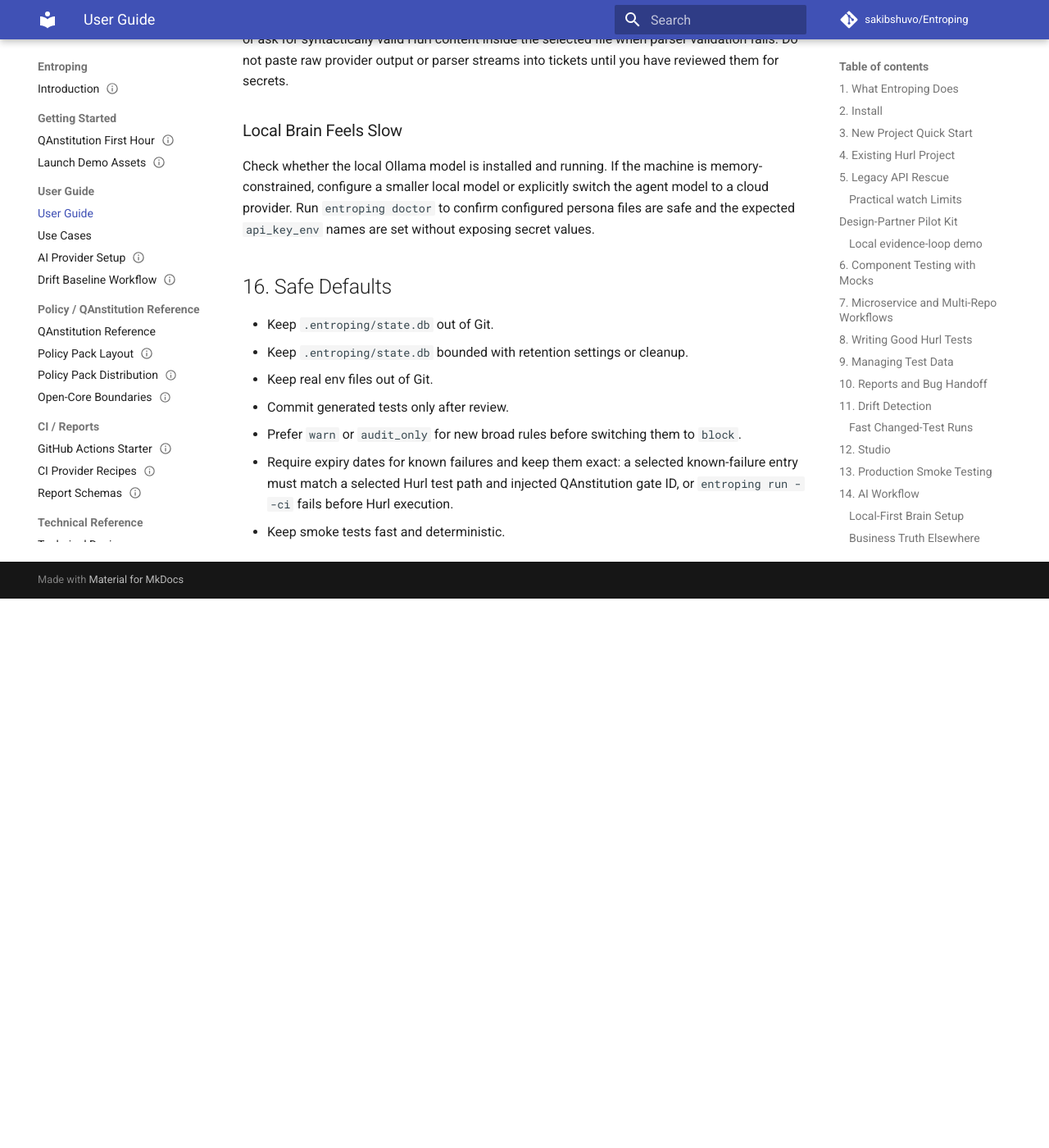
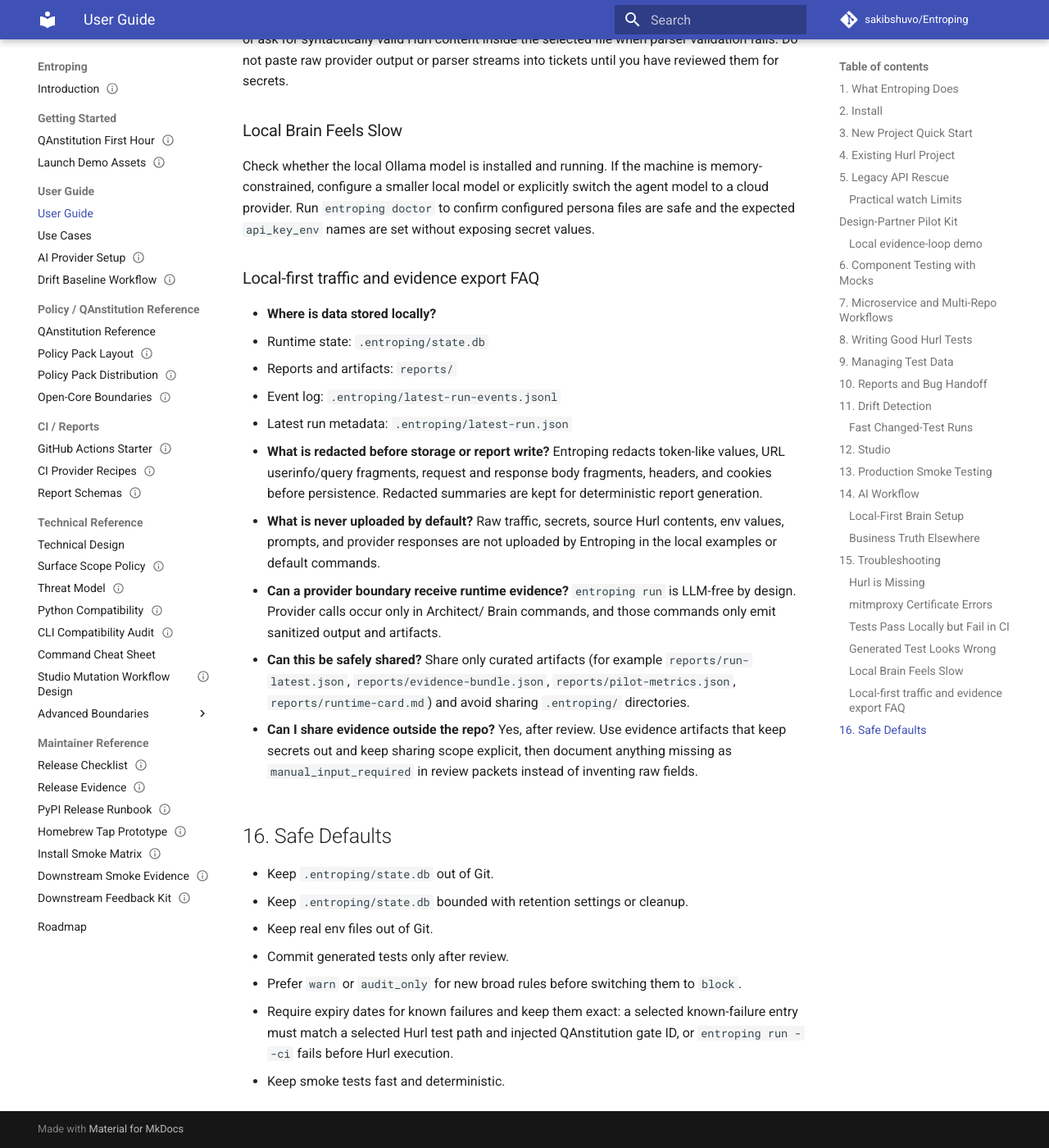
Before and after one commit to sakibshuvo/Entroping, an MkDocs documentation site: the page built from docs/user/USER_GUIDE.md, in a window 1280 px wide and 1400 px high, scrolled down 28883 px. Shown: the whole window at 82% size. Built offline with MkDocs 1.6.1 and Material for MkDocs 9.7.7, drawn with Linux system fonts in a browser that asks for light colours; comment, search, counter and statistics services are not loaded; before the commit the page ends 29613 px from its top, so only the background shows below that.

Commit message:
docs: add local-first traffic and export security FAQ

```diff
--- a/docs/technical/THREAT_MODEL.md
+++ b/docs/technical/THREAT_MODEL.md
@@ -153,6 +153,34 @@
 | Traffic | Redaction covers sensitive headers, URL userinfo/query values, JSON fields, token-like text, and bounded body summaries before SQLModel persistence; low-confidence redaction records are rejected before freeze/mock/png-map artifact writes; `report redaction` lets users inspect counts-only coverage before freezing or mapping. |
 | CI | Pull requests run `scripts/regression.sh --security`, `scripts/audit_quality.sh`, optional-extras runtime smoke, and live demo smoke. |
 
+## Local-first traffic and evidence export FAQ
+
+### Where is local state written?
+
+- Runtime capture and policy-execution state stay in `.entroping/state.db`.
+- Run metadata goes to `.entroping/latest-run.json` and
+  `.entroping/latest-run-events.jsonl`.
+- Reports and evidence live in `reports/` unless a specific command writes to
+  another local artifact path.
+
+### What is redacted by default?
+
+Traffic and output paths apply redaction before persistence and emission for
+secret-shaped values, including URL userinfo/query credentials, cookies, token-like
+headers and body fragments, and low-confidence body summaries.
+
+### What should never be uploaded by default?
+
+Entroping does not upload raw traffic, secrets, source Hurl files, env files,
+provider outputs, or `.entroping/` state in default local examples. Uploads
+should remain workflow-authored and review-controlled.
+
+### How should local evidence be shared?
+
+Share only reviewed, schema-valid artifacts and keep provider prompts, raw
+traffic, and private values out of shared packets. Missing fields should be marked
+explicitly as `manual_input_required` where local inference cannot prove them.
+
 ## Validated Findings And Remediation Status
 
 The last full post-alpha security review was issue #96. It validated 14
--- a/docs/user/USER_GUIDE.md
+++ b/docs/user/USER_GUIDE.md
@@ -1443,6 +1443,39 @@
 Run `entroping doctor` to confirm configured persona files are safe and the
 expected `api_key_env` names are set without exposing secret values.
 
+### Local-first traffic and evidence export FAQ
+
+- **Where is data stored locally?**
+  - Runtime state: `.entroping/state.db`
+  - Reports and artifacts: `reports/`
+  - Event log: `.entroping/latest-run-events.jsonl`
+  - Latest run metadata: `.entroping/latest-run.json`
+
+- **What is redacted before storage or report write?**
+  Entroping redacts token-like values, URL userinfo/query fragments, request
+  and response body fragments, headers, and cookies before persistence. Redacted
+  summaries are kept for deterministic report generation.
+
+- **What is never uploaded by default?**
+  Raw traffic, secrets, source Hurl contents, env values, prompts, and provider
+  responses are not uploaded by Entroping in the local examples or default
+  commands.
+
+- **Can a provider boundary receive runtime evidence?**
+  `entroping run` is LLM-free by design. Provider calls occur only in Architect/
+  Brain commands, and those commands only emit sanitized output and artifacts.
+
+- **Can this be safely shared?**
+  Share only curated artifacts (for example
+  `reports/run-latest.json`, `reports/evidence-bundle.json`,
+  `reports/pilot-metrics.json`, `reports/runtime-card.md`) and avoid sharing
+  `.entroping/` directories.
+
+- **Can I share evidence outside the repo?**
+  Yes, after review. Use evidence artifacts that keep secrets out and keep
+  sharing scope explicit, then document anything missing as `manual_input_required`
+  in review packets instead of inventing raw fields.
+
 ## 16. Safe Defaults
 
 - Keep `.entroping/state.db` out of Git.
```
Also changed, not shown: docs/meta/VAULT_INDEX.md (+1 -0 lines).
